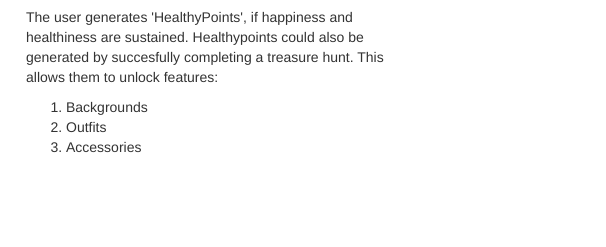
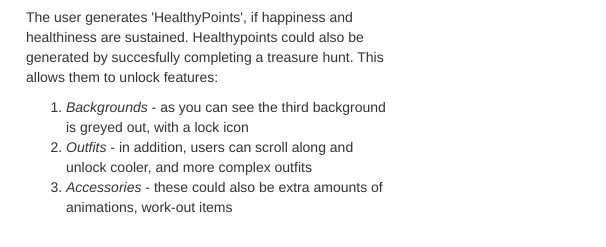
Before and after one commit to josephfinlayson/barcodemonsters, a plain HTML site: page index.html in a window 1280 px wide. Shown: the part 779-1026 px from the top of the page, 434-1040 px from the left. Before the commit the page ends 966 px from the top, so only its background shows below. Drawn offline with nearby package versions, Linux system fonts and the light colour scheme.

Commit message:
Update index.html

```diff
--- a/index.html
+++ b/index.html
@@ -83,9 +83,9 @@
                 </p>
                 <p>The user generates 'HealthyPoints', if happiness and healthiness are sustained. Healthypoints could also be generated by succesfully completing a treasure hunt. This allows them to unlock features:</p>
                 <ol>
-                    <li>Backgrounds</li>
-                    <li>Outfits</li>
-                    <li>Accessories</li>
+                    <li><em>Backgrounds</em> - as you can see the third background is greyed out, with a lock icon</li>
+                    <li><em>Outfits</em> - in addition, users can scroll along and unlock cooler, and more complex outfits</li>
+                    <li><em>Accessories</em> - these could also be extra amounts of animations, work-out items</li>
                 </ol>
                 </p>
             </div>
```
